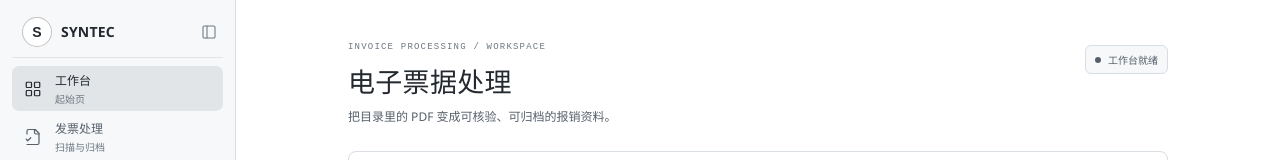
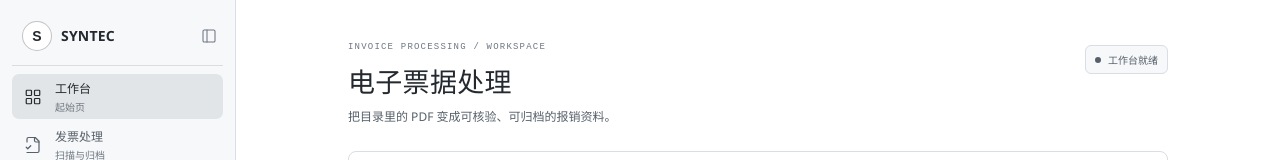
Before and after one commit to SYNTEC-40101720/Automated-invoice-processing, a React (Vite) app in the folder web/: page / in a window 1280 px wide. Shown: the top 160 px of the page. Built offline with nearby package versions, Linux system fonts and the light colour scheme; no server answers.

Commit message:
fix: align sidebar brand divider spacing

```diff
--- a/web/src/styles/workbench.css
+++ b/web/src/styles/workbench.css
@@ -791,9 +791,11 @@ h1 {
   flex: none;
   align-items: center;
   gap: 8px;
-  height: 52px;
+  height: 60px;
   margin-bottom: 8px;
   padding: 8px 0 8px 4px;
+  border-bottom: 1px solid var(--line);
+  box-sizing: border-box;
   overflow: hidden;
 }
 
@@ -851,10 +853,11 @@ h1 {
 
 .sidebar.is-collapsed .sidebar-brand-row {
   position: relative;
-  width: 36px;
-  height: 36px;
-  margin: 0 auto 12px;
-  padding: 0;
+  width: 100%;
+  height: 60px;
+  margin: 0 0 8px;
+  padding: 8px 0;
+  border-bottom: 1px solid var(--line);
   justify-content: center;
 }
 
```
